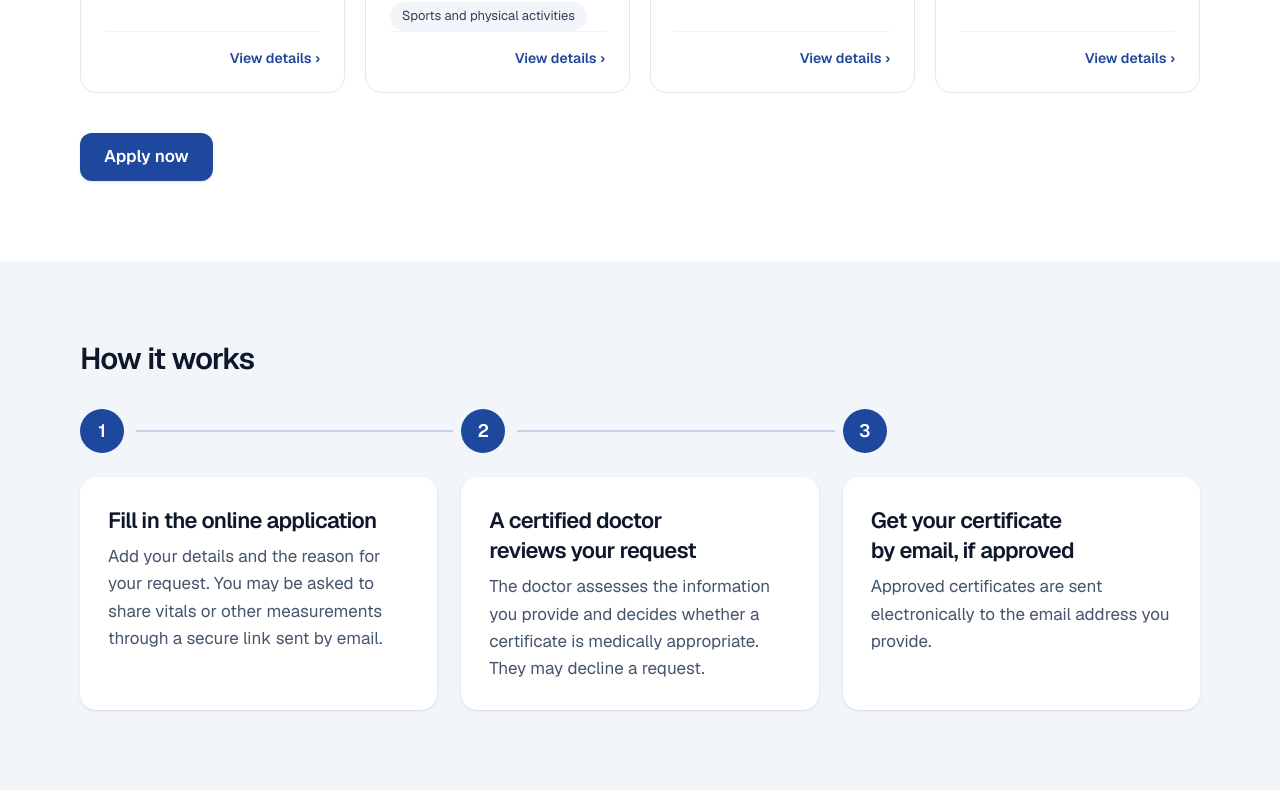
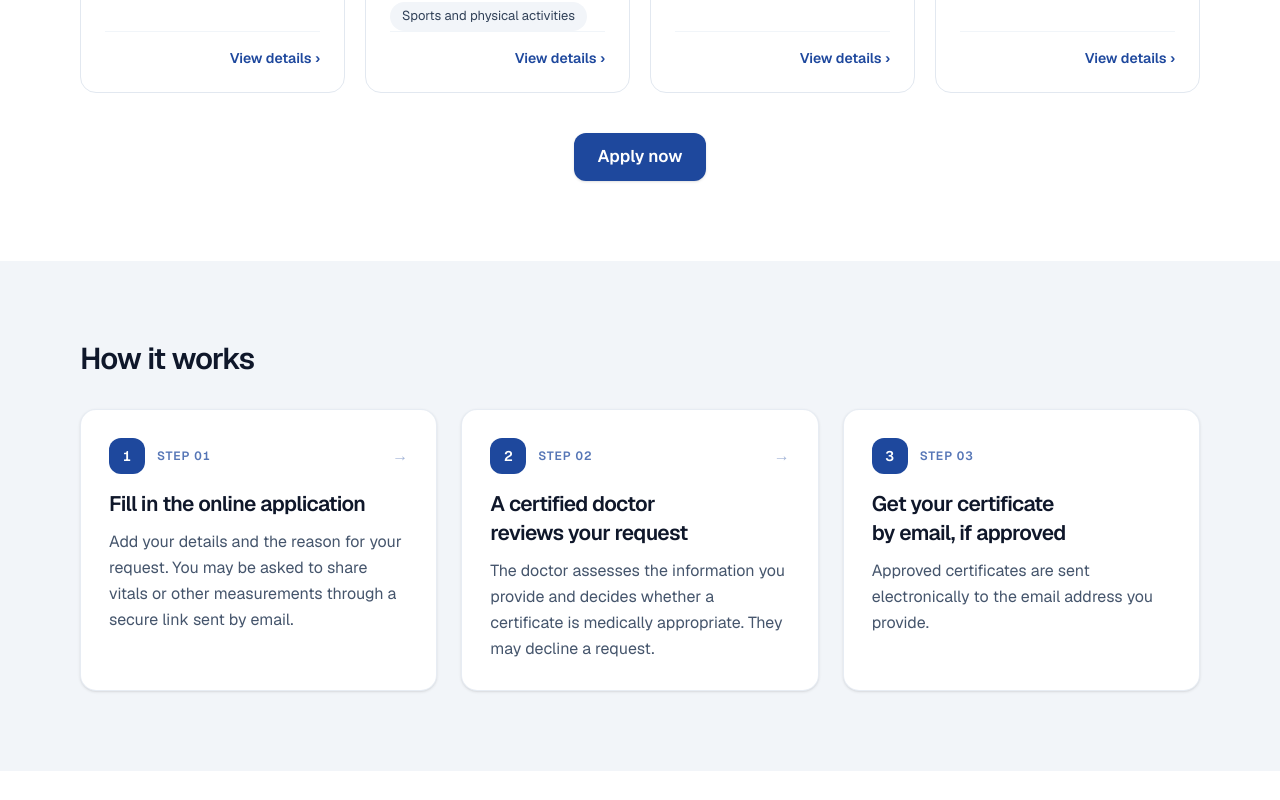
Before and after one commit to Biswajitdash-09/medical_certificate_nextjs_task, a Next.js app: page /dr in a window 1280 px wide. Shown: the part 1260-2060 px from the top of the page. Built offline with nearby package versions, Linux system fonts and the light colour scheme.

Commit message:
style: enhance HowItWorks step cards and center Services CTA

```diff
--- a/components/HowItWorks.tsx
+++ b/components/HowItWorks.tsx
@@ -1,24 +1,38 @@
 import type { Brand } from "@/brands/types";
 import { Section } from "./Section";
 
-// A real sequence, so it reads as one: a vertical timeline on phones, a connected row from md; copy is per brand
+// A real sequence: a vertical timeline on phones, cohesive step cards with progression cues from md; copy is per brand
 export function HowItWorks({ brand }: { brand: Brand }) {
   const last = brand.steps.length - 1;
   return (
     <Section id="how-it-works" title="How it works" tint>
       <ol className="grid gap-0 md:grid-cols-3 md:gap-6">
         {brand.steps.map((s, i) => (
-          <li key={s.title} className="relative flex gap-5 pb-8 last:pb-0 md:flex-col md:gap-0 md:pb-0">
-            {/* Connector to the next step: down the left on phones, across to the right from md */}
+          <li key={s.title} className="relative flex gap-4 pb-6 last:pb-0 md:flex-col md:gap-0 md:pb-0">
+            {/* Vertical connector on phones */}
             {i < last && (
-              <span aria-hidden="true" className="absolute left-[21px] top-12 bottom-0 w-0.5 bg-brand/20 md:left-14 md:right-[-1.5rem] md:top-[21px] md:bottom-auto md:h-0.5 md:w-auto" />
+              <span aria-hidden="true" className="absolute left-[19px] top-11 bottom-0 w-0.5 bg-brand/20 md:hidden" />
             )}
-            <span className="relative z-10 grid size-11 shrink-0 place-items-center rounded-full bg-brand text-lg font-semibold text-brand-ink ring-8 ring-surface">
+            {/* Mobile step circle */}
+            <span aria-hidden="true" className="relative z-10 grid size-10 shrink-0 place-items-center rounded-full bg-brand text-sm font-semibold text-brand-ink ring-8 ring-surface md:hidden">
               {i + 1}
             </span>
-            <div className="pt-1.5 md:mt-6 md:rounded-2xl md:bg-white md:p-6 md:shadow-sm lg:p-7 md:flex-1">
-              <h3 className="text-[20px] leading-snug md:text-[22px]">{s.title}</h3>
-              <p className="mt-2 max-w-prose text-slate-600">{s.body}</p>
+            <div className="flex flex-1 flex-col rounded-2xl border border-slate-200/80 bg-white p-5 shadow-sm transition-all duration-200 hover:-translate-y-0.5 hover:border-brand/30 hover:shadow-md md:p-6 lg:p-7">
+              <div className="mb-4 hidden items-center justify-between md:flex">
+                <div className="flex items-center gap-3">
+                  <span className="grid size-9 shrink-0 place-items-center rounded-xl bg-brand text-sm font-semibold text-brand-ink tabular-nums">
+                    {i + 1}
+                  </span>
+                  <span className="text-xs font-semibold uppercase tracking-[0.08em] text-brand/75 tabular-nums">
+                    Step 0{i + 1}
+                  </span>
+                </div>
+                {i < last && (
+                  <span aria-hidden="true" className="text-base font-medium text-brand/40">→</span>
+                )}
+              </div>
+              <h3 className="text-[19px] leading-snug md:text-[21px]">{s.title}</h3>
+              <p className="mt-2.5 max-w-prose text-[15px] leading-relaxed text-slate-600 md:text-base">{s.body}</p>
             </div>
           </li>
         ))}
--- a/components/Services.tsx
+++ b/components/Services.tsx
@@ -41,7 +41,9 @@ export function Services({ brand }: { brand: Brand }) {
           );
         })}
       </ul>
-      <CtaLink brand={brand} position="services" className="mt-10 w-full sm:w-auto" />
+      <div className="mt-10 flex justify-center">
+        <CtaLink brand={brand} position="services" className="w-full sm:w-auto" />
+      </div>
     </Section>
   );
 }
```
